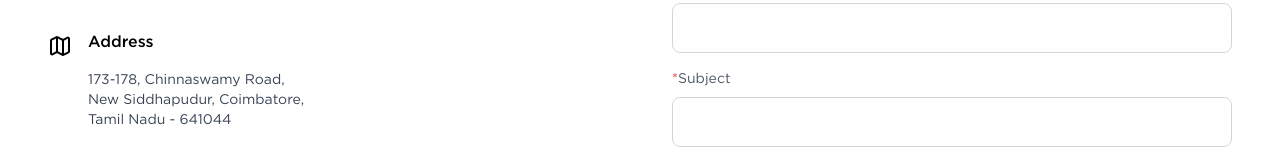
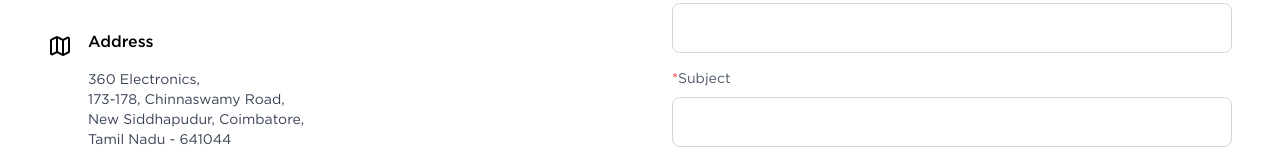
Before and after one commit to 360electronics/ecommerce, a Next.js app: page /contact in a window 1280 px wide. Shown: the part 636-800 px from the top of the page. Built offline with nearby package versions, Linux system fonts and the light colour scheme; no server answers.

Commit message:
contact name

```diff
--- a/components/Contact/ContactInfo.tsx
+++ b/components/Contact/ContactInfo.tsx
@@ -30,7 +30,7 @@
                     <div>
                         <h3 className="text-base font-medium text-black mb-3 sm:mb-4">Address</h3>
                         <div className="space-y-2">
-                            <p className="text-sm text-gray-700"> 173-178, Chinnaswamy Road,<br /> New Siddhapudur, Coimbatore,<br /> Tamil Nadu - 641044</p>
+                            <p className="text-sm text-gray-700">360 Electronics, <br />173-178, Chinnaswamy Road,<br /> New Siddhapudur, Coimbatore,<br /> Tamil Nadu - 641044</p>
                         </div>
                     </div>
                 </div>
```
